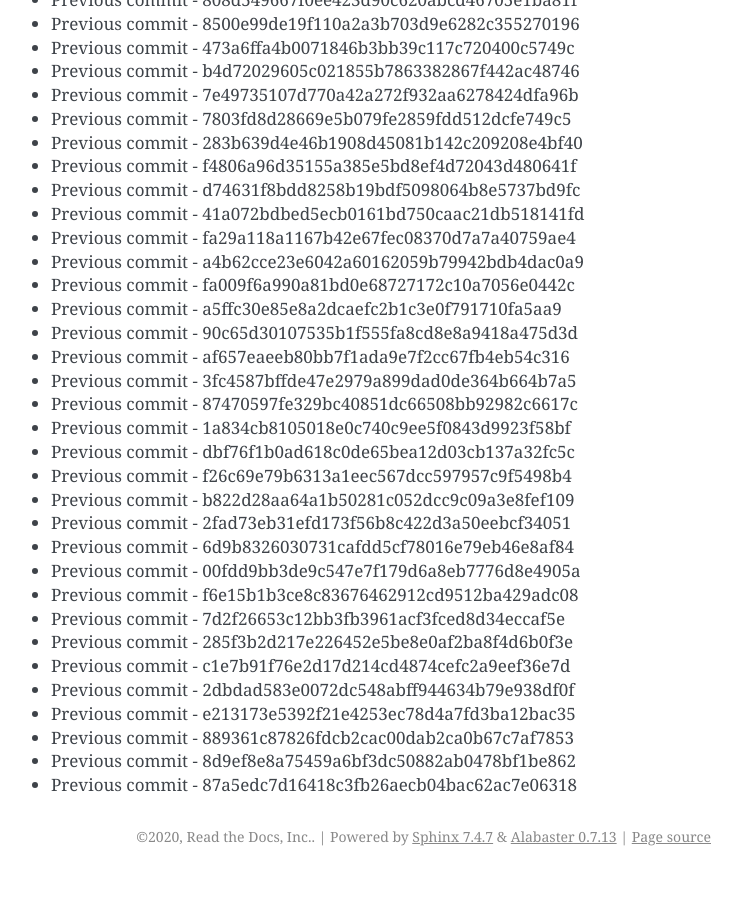
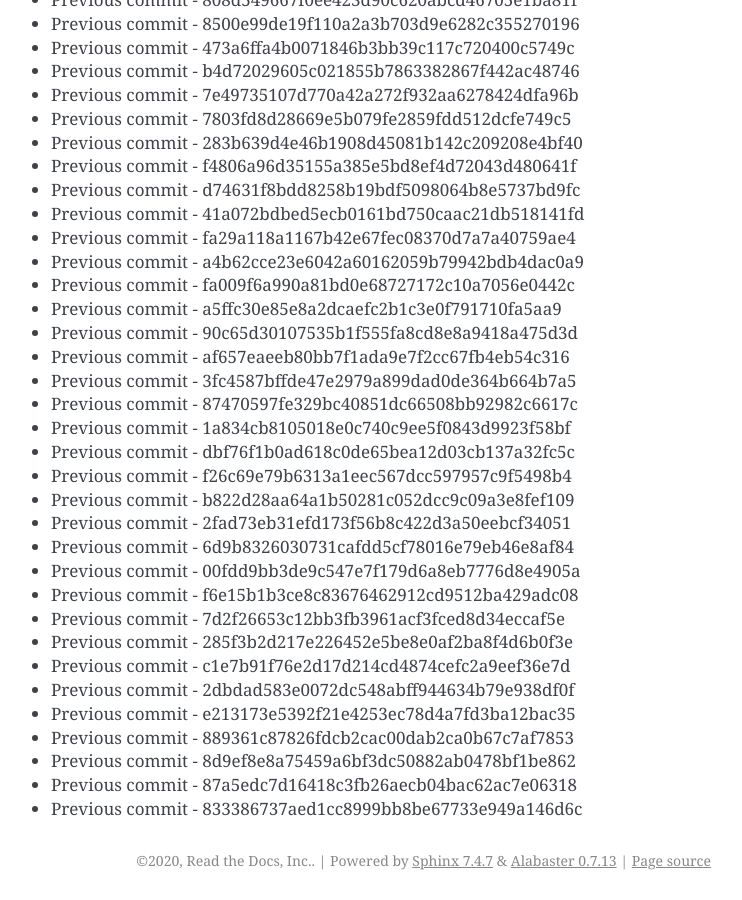
Before and after one commit to readthedocs/rtd-git-stresstest, a Sphinx documentation site: the page built from docs/updates.rst, in a window 1280 px wide and 900 px high, scrolled down 5415 px. Shown: the whole window, without its empty margins (399-1141 px from the left). Built offline with Sphinx 7.4.7, drawn with Linux system fonts in a browser that asks for light colours; before the commit the page ends 6291 px from its top, so only the background shows below that.

Commit message:
Generating commit from previous: 833386737aed1cc8999bb8be67733e949a146d6c

```diff
--- a/docs/updates.rst
+++ b/docs/updates.rst
@@ -259,3 +259,4 @@ It can be tested for any performance characteristics.
 * Previous commit - 889361c87826fdcb2cac00dab2ca0b67c7af7853
 * Previous commit - 8d9ef8e8a75459a6bf3dc50882ab0478bf1be862
 * Previous commit - 87a5edc7d16418c3fb26aecb04bac62ac7e06318
+* Previous commit - 833386737aed1cc8999bb8be67733e949a146d6c
```
